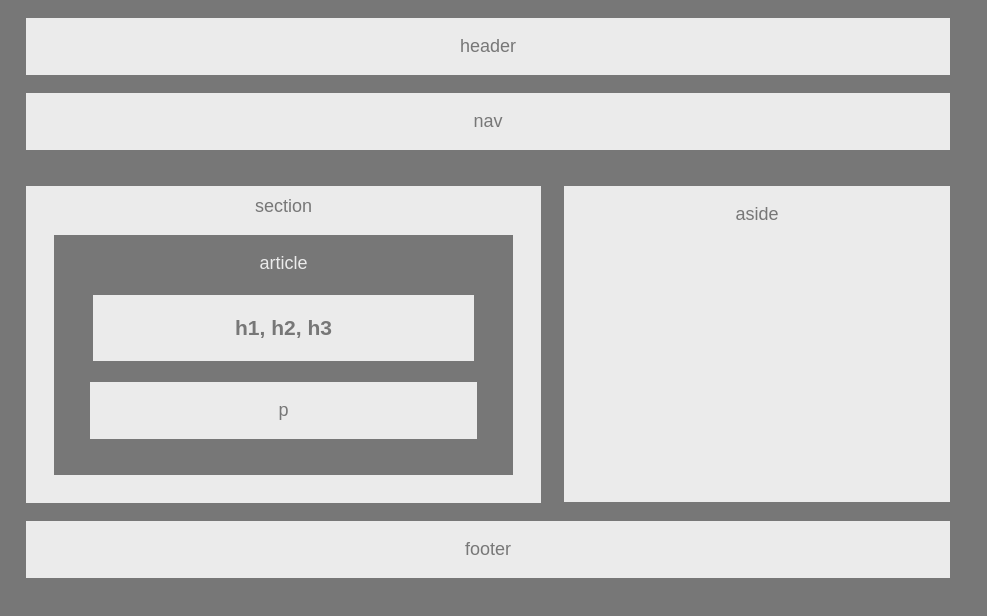
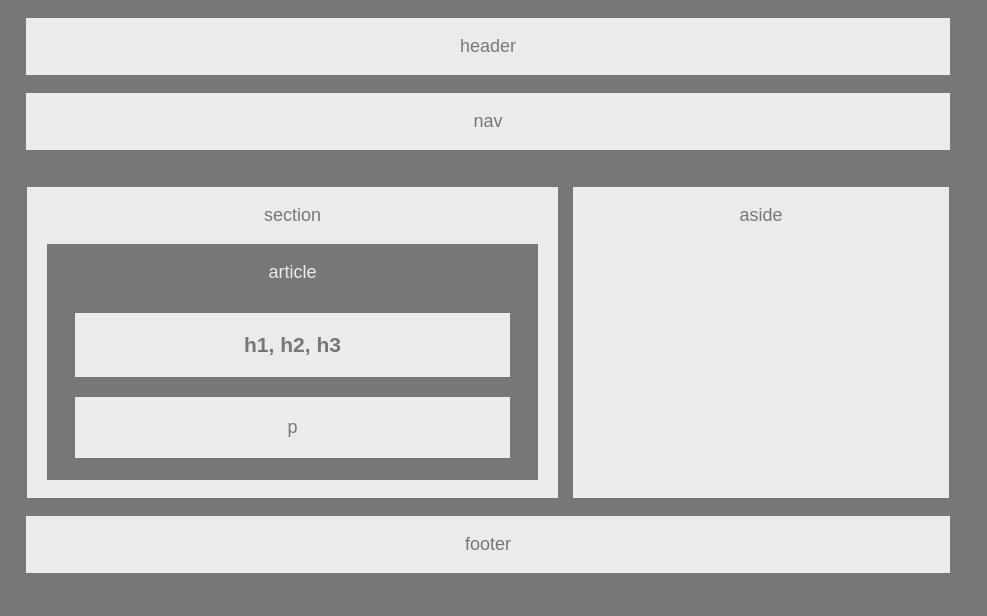
Before and after one commit to rutterer/HW-Wireframe, a plain HTML site: page index.html in a window 1280 px wide. Shown: the whole page, without its empty margins (0-987 px from the left). Drawn offline with Linux system fonts and the light colour scheme.

Commit message:
further CSS tweaks

```diff
--- a/index.html
+++ b/index.html
@@ -9,7 +9,7 @@
   </header>
   <nav>nav
   </nav>
-
+<div>
   <section>section
     <article>
         article
@@ -18,7 +18,9 @@
     </article>
 
   </section>
+
   <aside>aside</aside>
+</div>
   <footer>footer</footer>
 <body>
 
--- a/style.css
+++ b/style.css
@@ -23,10 +23,11 @@ nav {
 section {
     background: #ebebeb;
     text-align: center;
-    padding: 10px;
+    padding: 1em;
     margin: 1em;
     margin-right: 0px;
     width: 495px;
+    height: 275px;
     float: left;
 }
 
@@ -35,9 +36,10 @@ aside {
     text-align: center;
     padding: 1em;
     margin: 1em;
+    margin-left: 10px;
     float: right;
-    width: 350px;
-    height: 280px;
+    width: 340px;
+    height: 275px;
 }
 
 footer {
@@ -45,6 +47,7 @@ footer {
     text-align: center;
     padding: 1em;
     margin: 1em;
+    margin-top: 20px;
     clear: both;
 }
 
@@ -53,21 +56,32 @@ article {
     background: #777;
     text-align: center;
     padding: 1em;
-    margin: 1em;
+    margin: 0.1em;
+    margin-top: 1em;
+    height: 200px;
 }
 
 h1 {
     color: #777;
     background: #ebebeb;
     text-align: center;
-    padding: 1em;
-    margin: 1em;
+    padding: 20px;
+    margin: 10px;
+    position: relative;
+    bottom: -20px;
 }
 
 p {
     color: #777;
     background: #ebebeb;
     text-align: center;
-    padding: 1em;
-    margin: 1em;
+    padding: 20px;
+    margin: 10px;
+    position: relative;
+    bottom: -30px;
 }
+
+div {
+    margin-bottom: 100px;
+    padding: 1px;
+}
```
